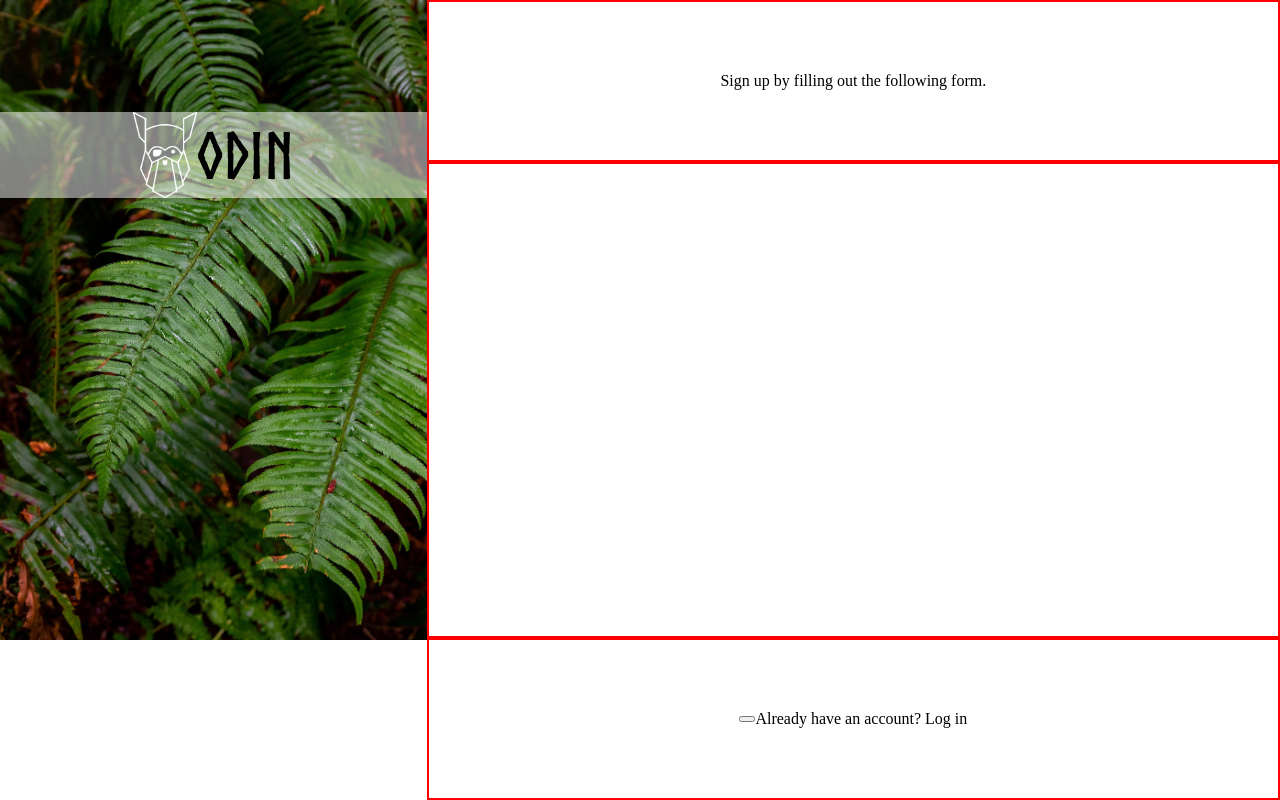
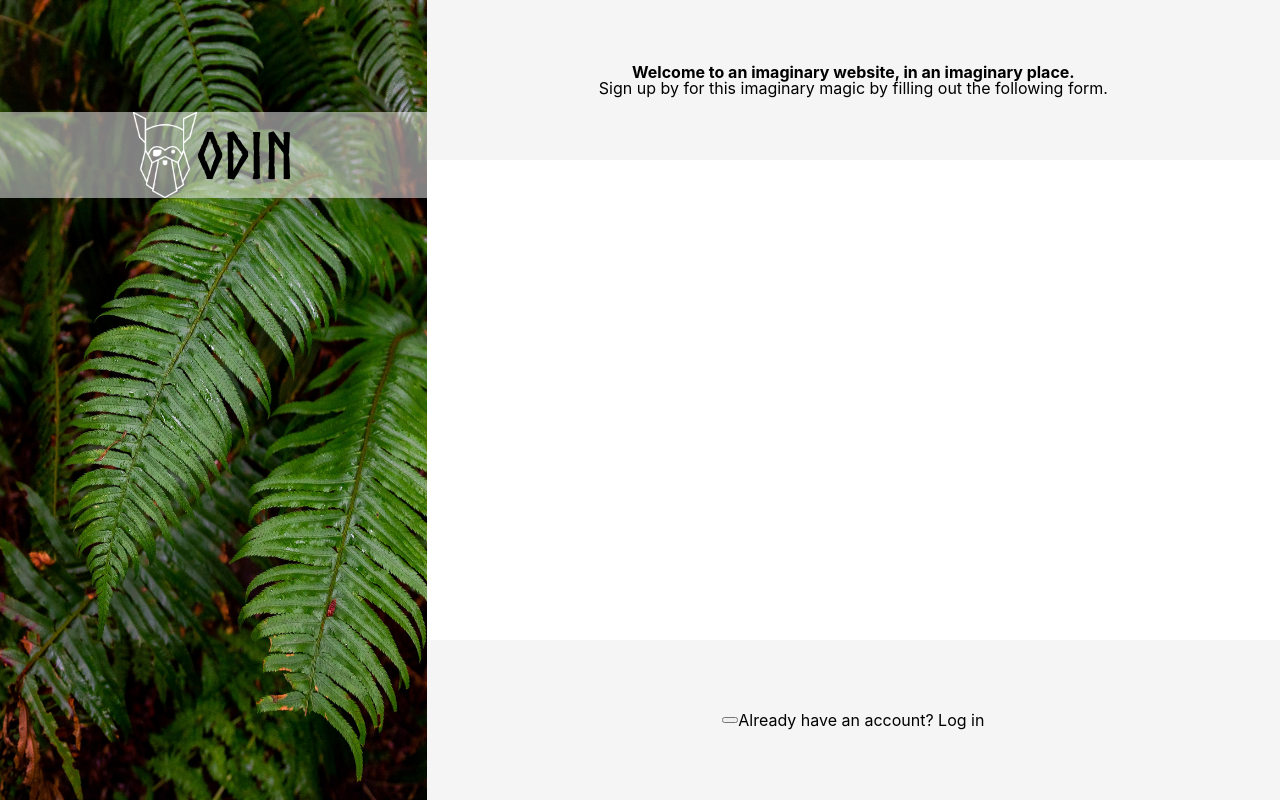
Before and after one commit to mgrigoriev8109/sign-up, a plain HTML site: page index.html in a window 1280 px wide. Drawn offline with Linux system fonts and the light colour scheme.

Commit message:
Finish header layout

```diff
--- a/index.html
+++ b/index.html
@@ -18,7 +18,8 @@
 
   <div class="content-container">
     <header id="header">
-      <h1>Sign up by filling out the following form.</h1>
+      <h1>Welcome to an imaginary website, in an imaginary place.</h1>
+      <h1>Sign up by for this imaginary magic by filling out the following form.</h1>
     </header>
 
     <main id="main">
--- a/style.css
+++ b/style.css
@@ -63,13 +63,16 @@ body {
 
 .image-container {
   flex: 1 1 0%;
+  display: flex;
   position: relative;
   width: max(350px, 100%);
+  min-height: 100%;
 }
 
 .background-image {
   position: absolute;
   width: max(350px, 100%);
+  min-height: 100%;
 }
 
 .logo-container {
@@ -102,17 +105,22 @@ body {
   display: flex;
   justify-content: center;
   align-items: center;
-  border: solid red 2px;
 }
 
 :root {
   --header: 20%;
   --footer: 20%;
   --main: calc(100% - calc(var(--header) + var(--footer)));
+  --content-background: WhiteSmoke;
+  --system-font: -apple-system, BlinkMacSystemFont, "Segoe UI", Roboto, Helvetica, Arial, sans-serif, "Apple Color Emoji", "Segoe UI Emoji", "Segoe UI Symbol";
+
 }
 
 #header {
   height: var(--header);
+  background-color: var(--content-background);
+  display: flex;
+  flex-direction: column;
 }
 
 #main {
@@ -121,4 +129,19 @@ body {
 
 #footer {
   height: var(--footer);
+  background-color: var(--content-background);
 }
+
+h1 {
+  font-size: 1rem;
+  font-family: var(--system-font);
+}
+
+h1:first-child{
+  font-weight: bold;
+}
+
+p {
+  font-size: 1rem;
+  font-family: var(--system-font);
+}
```
